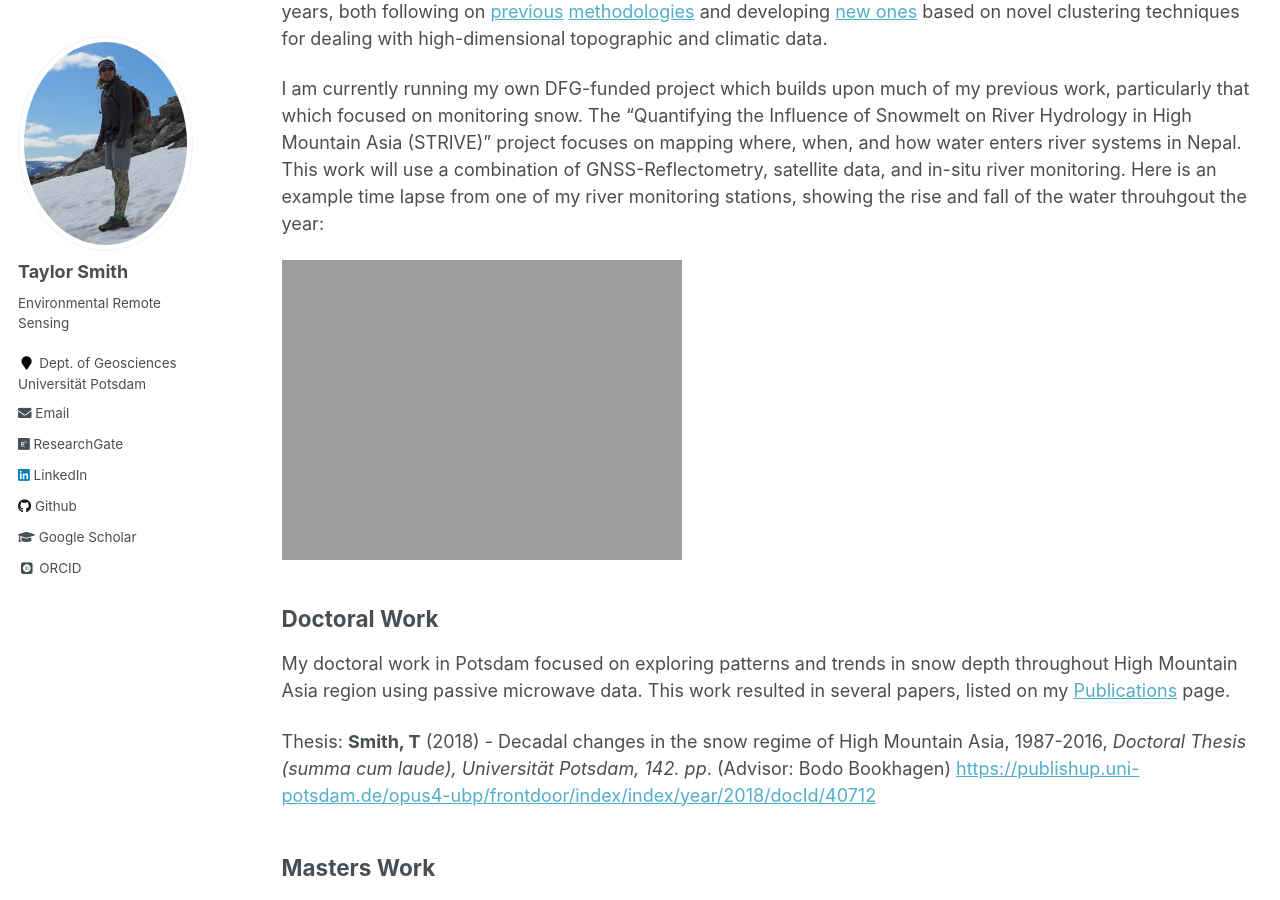
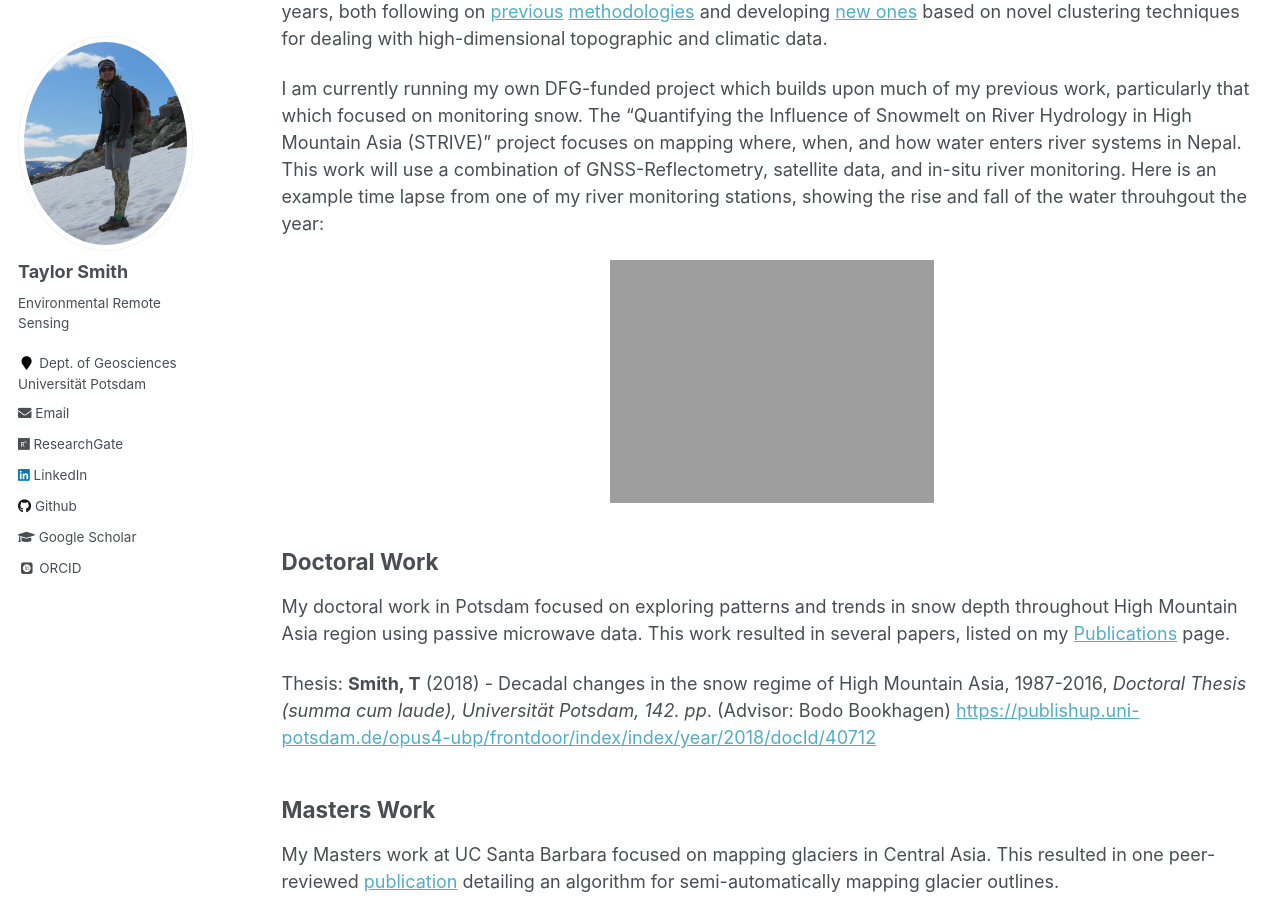
Before and after one commit to tasmi/tasmi.github.io, a Jekyll site: the page built from _pages/research.md, in a window 1280 px wide and 900 px high, scrolled down 451 px. Built offline with Jekyll 4.4.1, drawn with Linux system fonts in a browser that asks for light colours; some web fonts are replaced.

Commit message:
Update research.md

```diff
--- a/_pages/research.md
+++ b/_pages/research.md
@@ -13,7 +13,9 @@ I have several ongoing research projects based on high-resolution passive microw
 
 I am currently running my own DFG-funded project which builds upon much of my previous work, particularly that which focused on monitoring snow. The "Quantifying the Influence of Snowmelt on River Hydrology in High Mountain Asia (STRIVE)" project focuses on mapping where, when, and how water enters river systems in Nepal. This work will use a combination of GNSS-Reflectometry, satellite data, and in-situ river monitoring. Here is an example time lapse from one of my river monitoring stations, showing the rise and fall of the water throuhgout the year:
 
-![River Time Lapse](https://tasmi.github.io/images/river_subset.gif)
+<p align="center" width="100%">
+    <img width="33%" src="https://tasmi.github.io/images/river_subset.gif">
+</p>
 
 ## Doctoral Work
 
```
